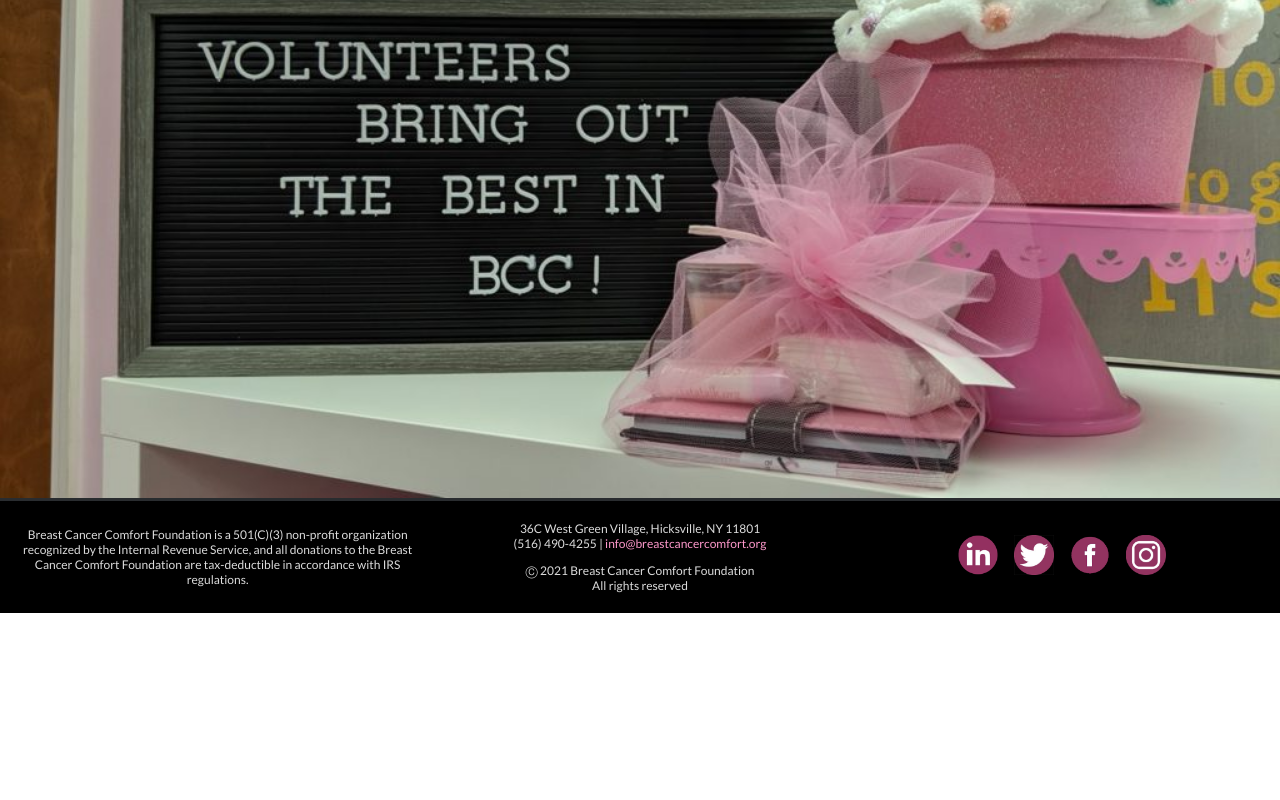
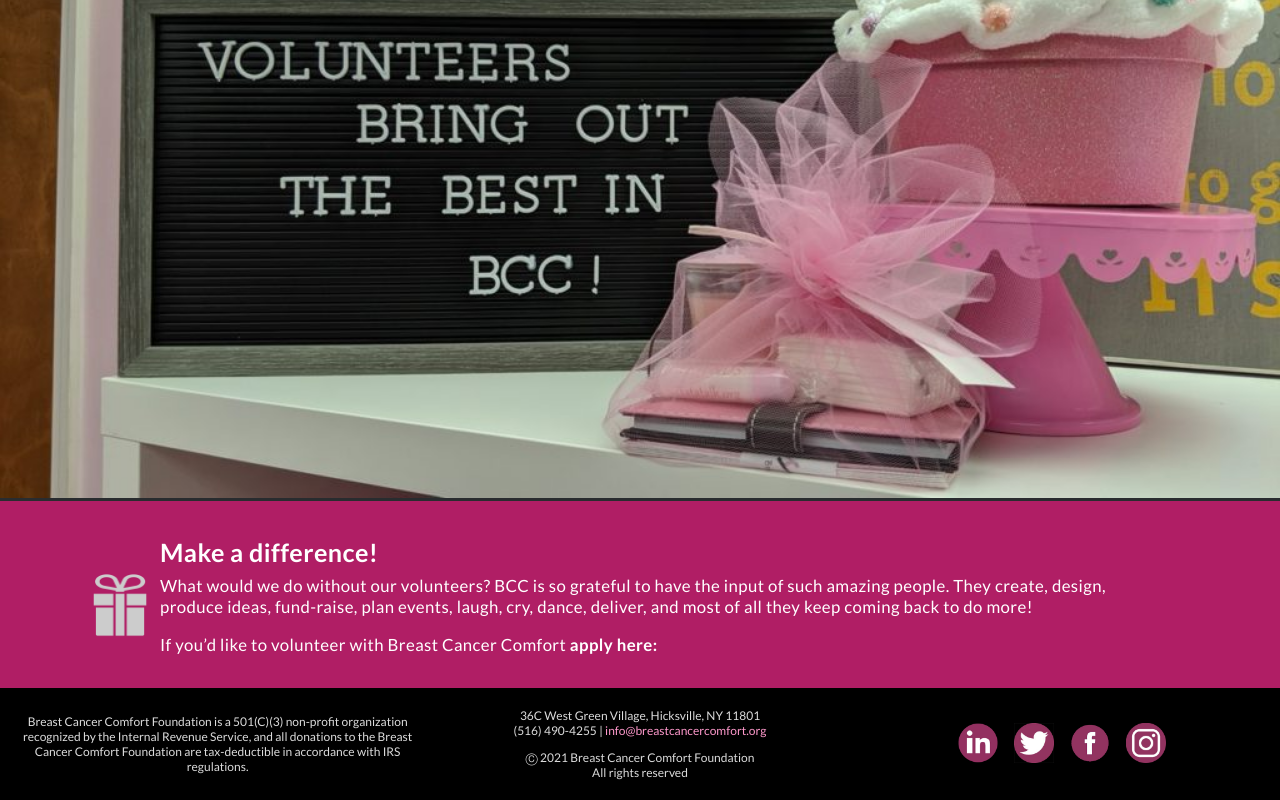
Before and after one commit to vishalicious213/bcc-v2, a Next.js app: page /volunteer in a window 1280 px wide. Shown: the part 332-1132 px from the top of the page. Before the commit the page ends 945 px from the top, so only its background shows below. Built offline with nearby package versions, Linux system fonts and the light colour scheme.

Commit message:
adding text to volunteer page

```diff
--- a/pages/volunteer.js
+++ b/pages/volunteer.js
@@ -17,6 +17,17 @@ export default function Volunteer() {
           <div className='img-container'>
             <img src='/volunteer/volunteer.jpg' alt='' />
           </div>
+
+          <section className='pink-container gift-container'>
+            <div className='gift-img-container'>
+                <img className='gift-img' src='gift.png' alt='wrapped gift' />
+            </div>
+            <div className='gift-text-container'>
+                <h2 className='h2'>Make a difference!</h2>
+                <p className='no-space-above'>What would we do without our volunteers? BCC is so grateful to have the input of such amazing people. They create, design, produce ideas, fund-raise, plan events, laugh, cry, dance, deliver, and most of all they keep coming back to do more!</p>
+                <p>If you’d like to volunteer with Breast Cancer Comfort <b>apply here:</b></p>
+            </div>
+          </section>
       </main>
 
       <Footer />
```
